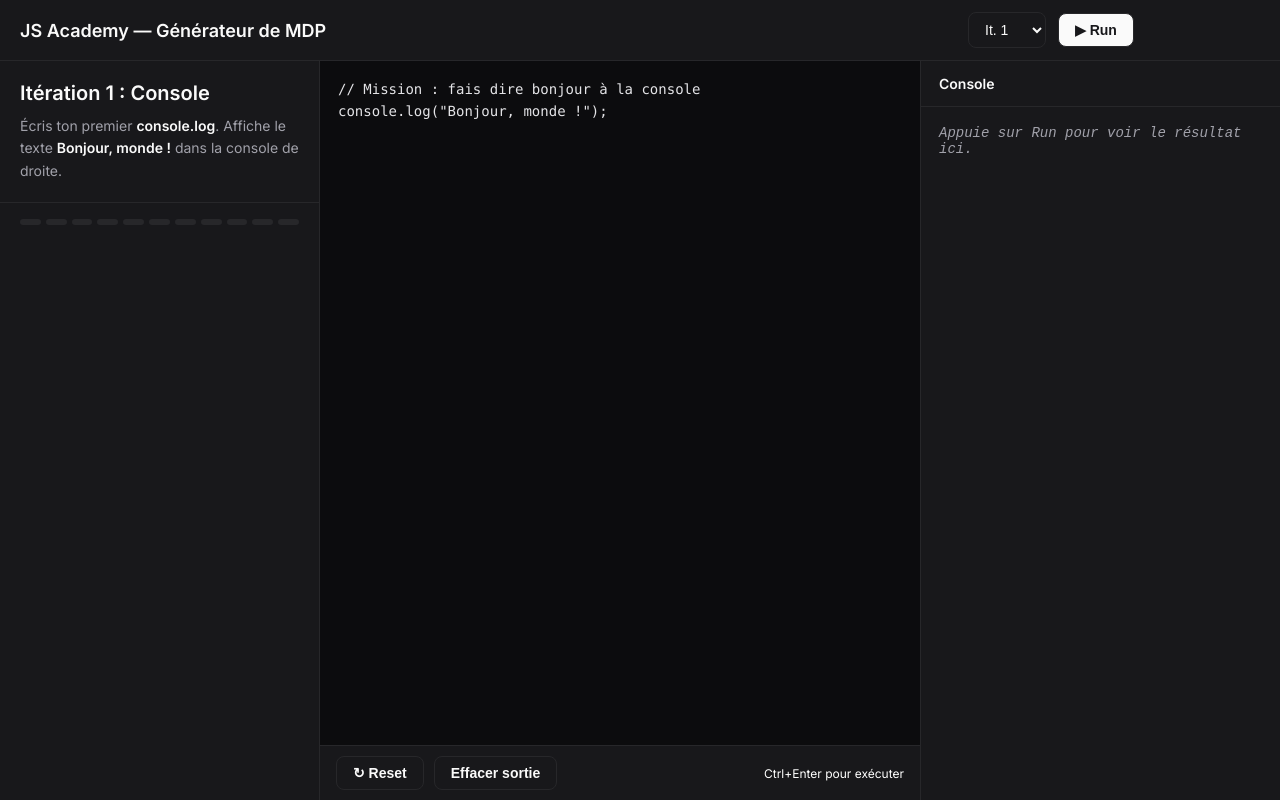
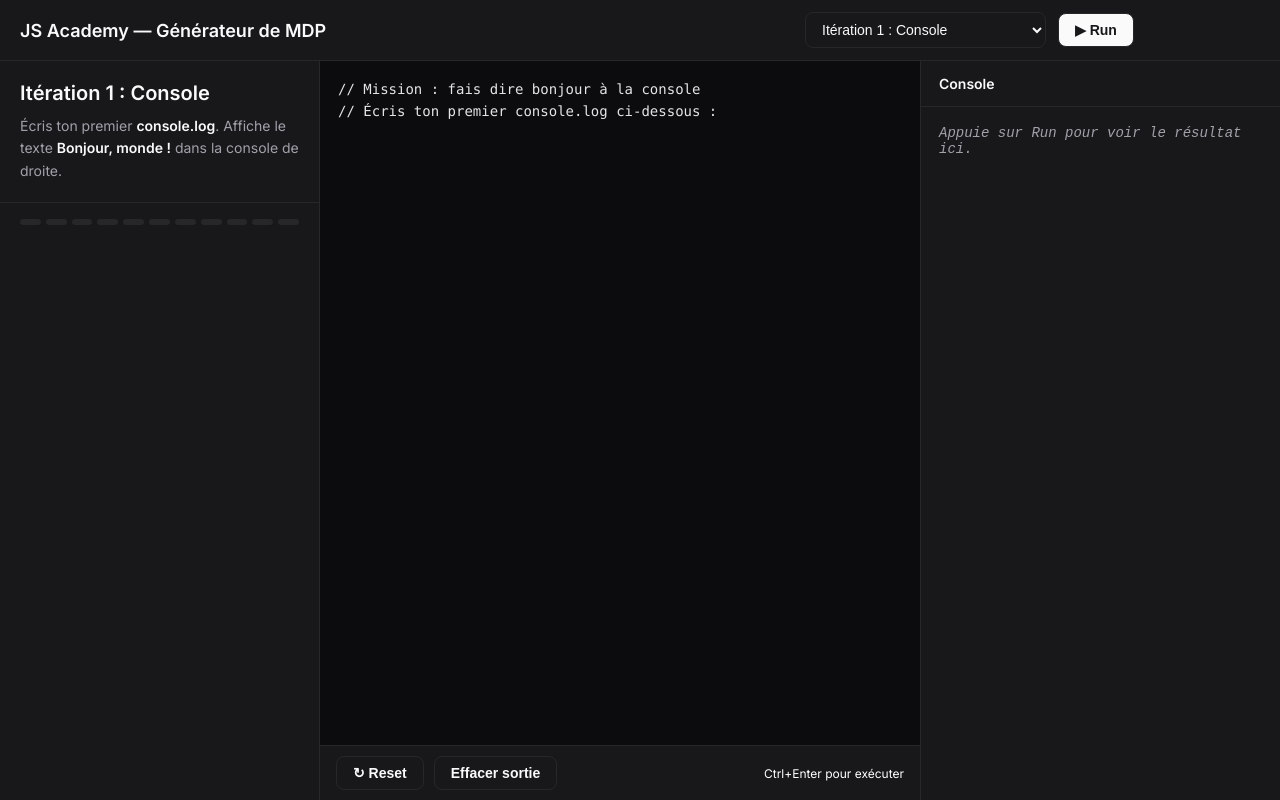
Before and after one commit to Potowai/generateur-mdp-js, a website: page tp-onefile.html in a window 1280 px wide. Drawn offline with Linux system fonts and the light colour scheme.

Commit message:
tp-onefile: noms complets dans dropdown, code starter au lieu de solution, sauvegarde uniquement apres reussite

```diff
--- a/tp-onefile.html
+++ b/tp-onefile.html
@@ -270,26 +270,33 @@
 <script>
 const baseCode = {
     1: `// Mission : fais dire bonjour à la console
-console.log("Bonjour, monde !");`,
+// Écris ton premier console.log ci-dessous :
+`,
 
     2: `// Mission : crée une variable et affiche-la
-let nom = "La Poste";
-console.log("Groupe : " + nom);`,
+// 1. Crée une variable nom qui contient "JS Academy"
+// 2. Affiche-la avec console.log
+`,
 
     3: `// Mission : utilise les lettres du tableau pour former le mot "ace"
 let lettres = ["a", "b", "c", "d", "e"];
-console.log(lettres[0] + lettres[2] + lettres[4]);`,
+// Utilise lettres[?] pour afficher "ace"
+`,
 
     4: `// Mission : affiche les nombres de 1 à 5 avec une boucle
+// Complète la boucle for ci-dessous :
 for (let i = 1; i <= 5; i++) {
-    console.log(i);
-}`,
+    // écris ici
+}
+`,
 
     5: `// Mission : lance un dé (nombre entre 1 et 6)
+// Complète la fonction randomInt :
 function randomInt(min, max) {
-    return Math.floor(Math.random() * (max - min + 1)) + min;
+    return // à compléter
 }
-console.log(randomInt(1, 6));`,
+console.log(randomInt(1, 6));
+`,
 
     6: `// Mission : génère un mot de passe de 6 lettres minuscules
 function randomInt(min, max) {
@@ -297,10 +304,10 @@ function randomInt(min, max) {
 }
 let alphabet = "abcdefghijklmnopqrstuvwxyz";
 let mdp = "";
-for (let i = 0; i < 6; i++) {
-    mdp += alphabet[randomInt(0, alphabet.length - 1)];
-}
-console.log(mdp);`,
+// Ajoute une boucle for ici
+
+console.log(mdp);
+`,
 
     7: `// Mission : mot de passe avec minuscules ET majuscules
 function randomInt(min, max) {
@@ -309,14 +316,10 @@ function randomInt(min, max) {
 let minuscules = "abcdefghijklmnopqrstuvwxyz";
 let majuscules = "ABCDEFGHIJKLMNOPQRSTUVWXYZ";
 let mdp = "";
-for (let i = 0; i < 8; i++) {
-    if (Math.random() < 0.5) {
-        mdp += minuscules[randomInt(0, minuscules.length - 1)];
-    } else {
-        mdp += majuscules[randomInt(0, majuscules.length - 1)];
-    }
-}
-console.log(mdp);`,
+// Boucle de 8 tours : si random < 0.5 prend une minuscule, sinon une majuscule
+
+console.log(mdp);
+`,
 
     8: `// Mission : mot de passe avec tous les types de caractères
 function randomInt(min, max) {
@@ -324,29 +327,24 @@ function randomInt(min, max) {
 }
 let caracteres = "abcdefghijklmnopqrstuvwxyzABCDEFGHIJKLMNOPQRSTUVWXYZ0123456789!@#$%&*";
 let mdp = "";
-for (let i = 0; i < 12; i++) {
-    mdp += caracteres[randomInt(0, caracteres.length - 1)];
-}
-console.log(mdp);`,
+// Boucle de 12 tours
+
+console.log(mdp);
+`,
 
     9: `// Mission : modifie la zone de droite avec du HTML
-let out = document.getElementById("out");
-out.innerHTML = '<div class="ok">Bravo, tu maîtrises le HTML !</div>';`,
+// Utilise document.getElementById("out") pour changer le contenu
+`,
 
     10: `// Mission : génère deux mots de passe avec une fonction
 function randomInt(min, max) {
     return Math.floor(Math.random() * (max - min + 1)) + min;
 }
-function generer() {
-    let caracteres = "abcdefghijklmnopqrstuvwxyzABCDEFGHIJKLMNOPQRSTUVWXYZ0123456789!@#$%&*";
-    let mdp = "";
-    for (let i = 0; i < 12; i++) {
-        mdp += caracteres[randomInt(0, caracteres.length - 1)];
-    }
-    return mdp;
-}
+// Crée une fonction generer() qui retourne un mot de passe de 12 caractères
+
 console.log(generer());
-console.log(generer());`,
+console.log(generer());
+`,
 
     11: `// Mission : change la longueur du mot de passe avec une variable
 function randomInt(min, max) {
@@ -355,12 +353,11 @@ function randomInt(min, max) {
 let longueur = 16;
 let caracteres = "abcdefghijklmnopqrstuvwxyzABCDEFGHIJKLMNOPQRSTUVWXYZ0123456789!@#$%&*";
 let mdp = "";
-for (let i = 0; i < longueur; i++) {
-    mdp += caracteres[randomInt(0, caracteres.length - 1)];
-}
+// Utilise la variable longueur dans la boucle
+
 console.log("Longueur : " + longueur);
-console.log("Mot de passe : " + mdp);`
-};
+console.log("Mot de passe : " + mdp);
+`};
 
 const missions = {
     1: { title: "Itération 1 : Console", text: "Écris ton premier <strong>console.log</strong>. Affiche le texte <strong>Bonjour, monde !</strong> dans la console de droite.", check: logs => logs.some(l => l.toLowerCase().includes("bonjour")) },
@@ -388,7 +385,7 @@ const savedEl = document.getElementById("saved");
 for (let i = 1; i <= 11; i++) {
     const opt = document.createElement("option");
     opt.value = i;
-    opt.textContent = "It. " + i;
+    opt.textContent = missions[i].title;
     itSelect.appendChild(opt);
 
     const dot = document.createElement("div");
@@ -500,6 +497,7 @@ function run() {
 
     if (missions[n].check(logs, htmlChanged)) {
         outEl.innerHTML += '<div class="ok">✓ Mission réussie !</div>';
+        saveIt(n);
         showSuccess(n);
     }
 }
@@ -508,8 +506,6 @@ codeEl.addEventListener("keydown", e => {
     if (e.ctrlKey && e.key === "Enter") run();
 });
 
-codeEl.addEventListener("input", () => saveIt(parseInt(itSelect.value)));
-
 loadIt(1);
 </script>
 </body>
```
